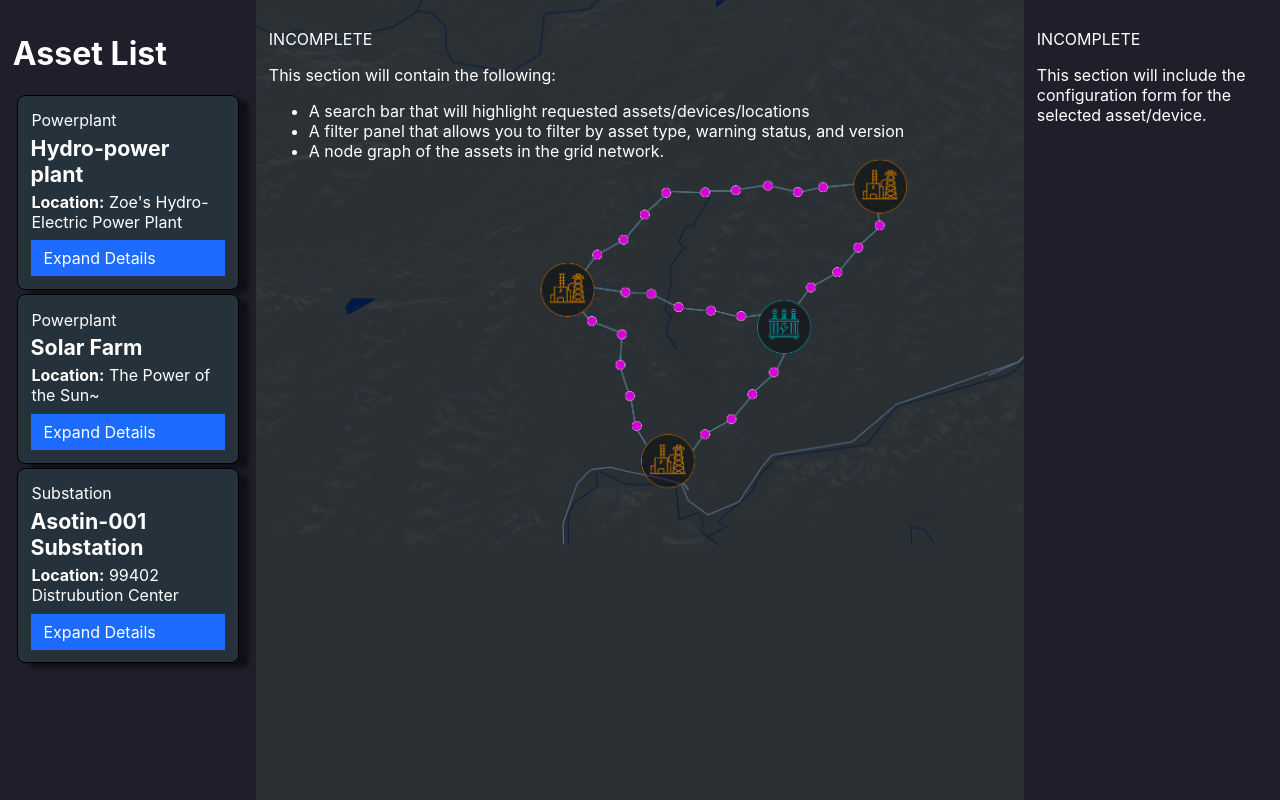
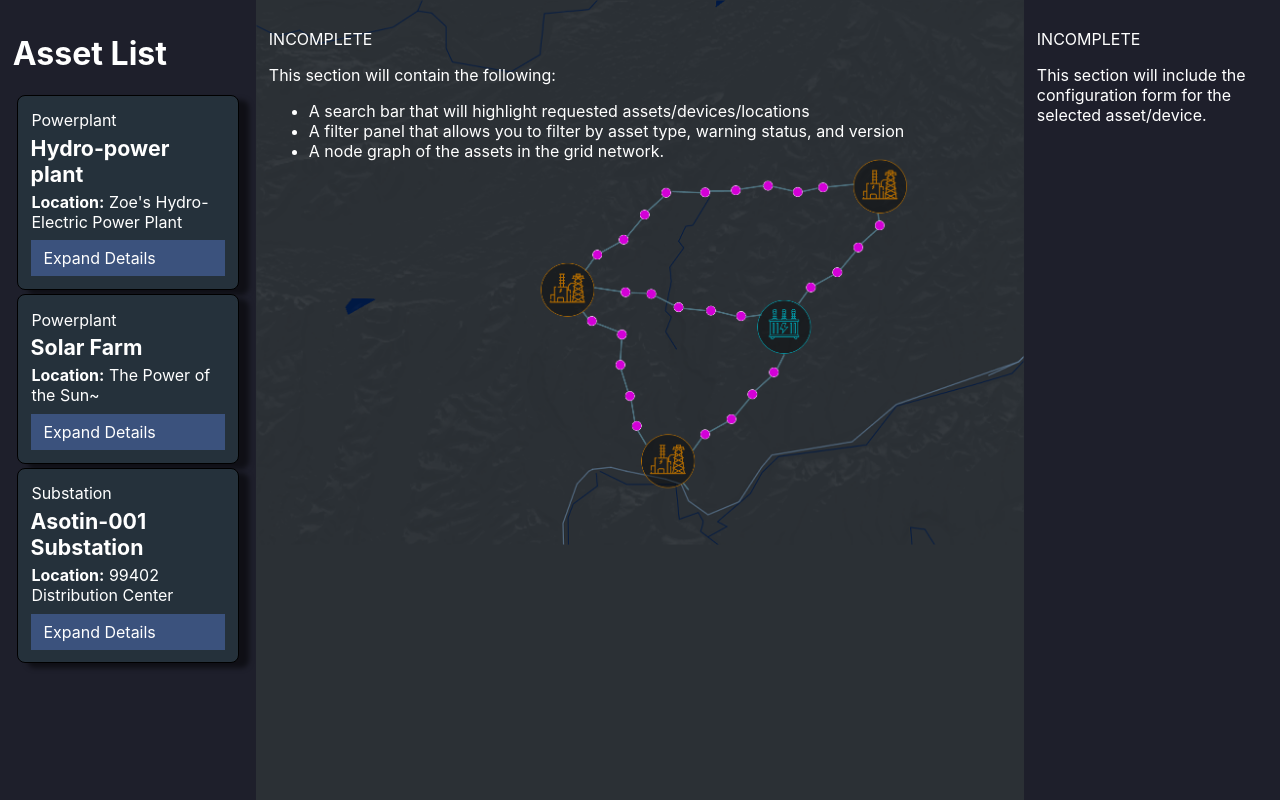
Before and after one commit to AdventureSlugg/DeviceContainerManager, a React (Create React App) app in the folder frontend/: page / in a window 1280 px wide. Built offline with nearby package versions, Linux system fonts and the light colour scheme.

Commit message:
Changed the color of the button to be a bit more muted

```diff
--- a/frontend/src/components/content-sections/LeftPanel/LeftPanel.css
+++ b/frontend/src/components/content-sections/LeftPanel/LeftPanel.css
@@ -38,7 +38,7 @@
 .button {
 	margin: 1vh 0 0 0 !important;
 	padding: 1vh 1vw !important;
-	background-color: rgb(29, 108, 255)
+	background-color: rgb(59, 82, 125)
 }
 
 .button:hover {
--- a/frontend/src/components/content-sections/LeftPanel/LeftPanel.tsx
+++ b/frontend/src/components/content-sections/LeftPanel/LeftPanel.tsx
@@ -96,7 +96,7 @@ const assets: IAsset[] = [
 		type: 0,
 		location: {
 			id: crypto.randomUUID(),
-			facilityName: '99402 Distrubution Center',
+			facilityName: '99402 Distribution Center',
 			address: 'blah blah blah'
 		},
 		devices: [
```
